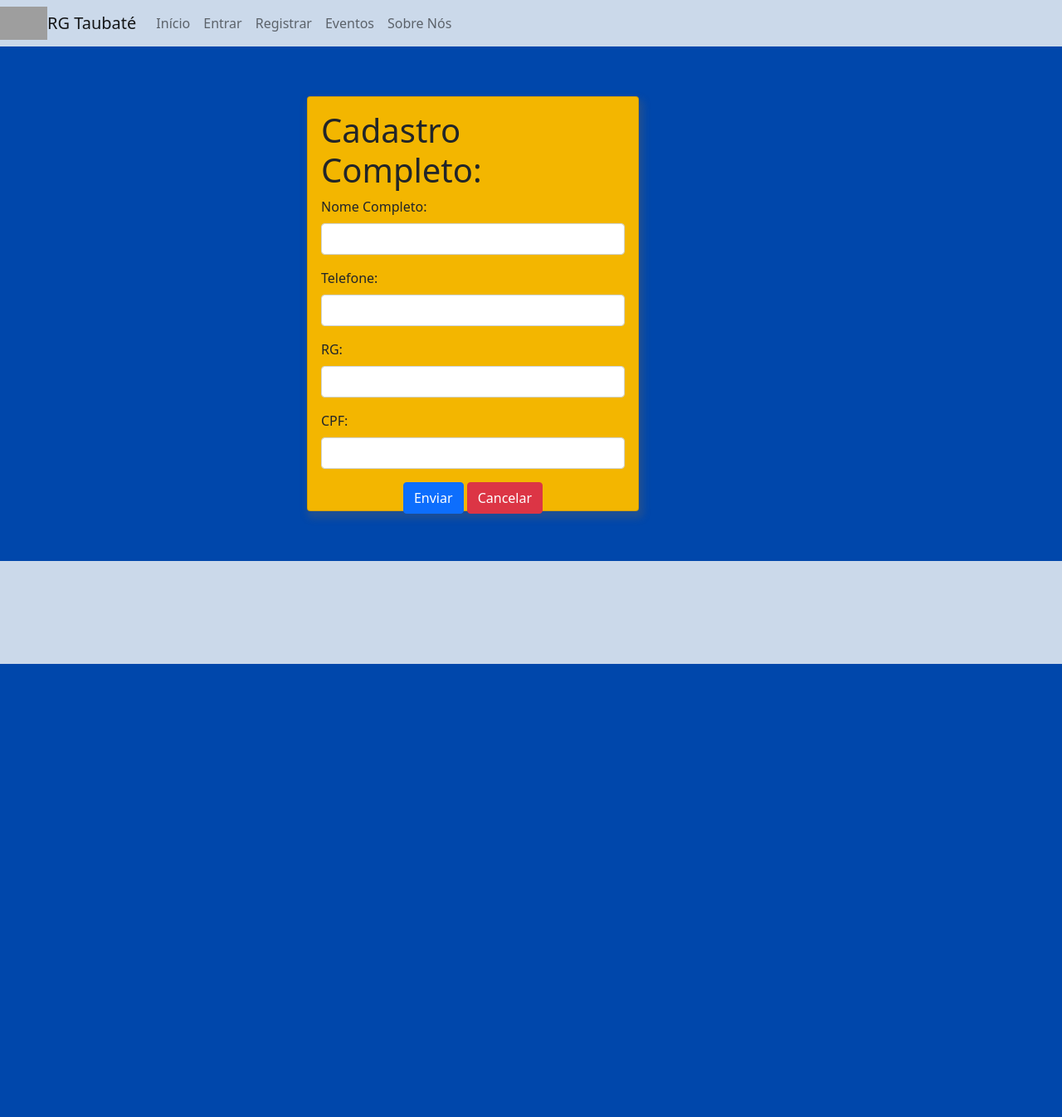
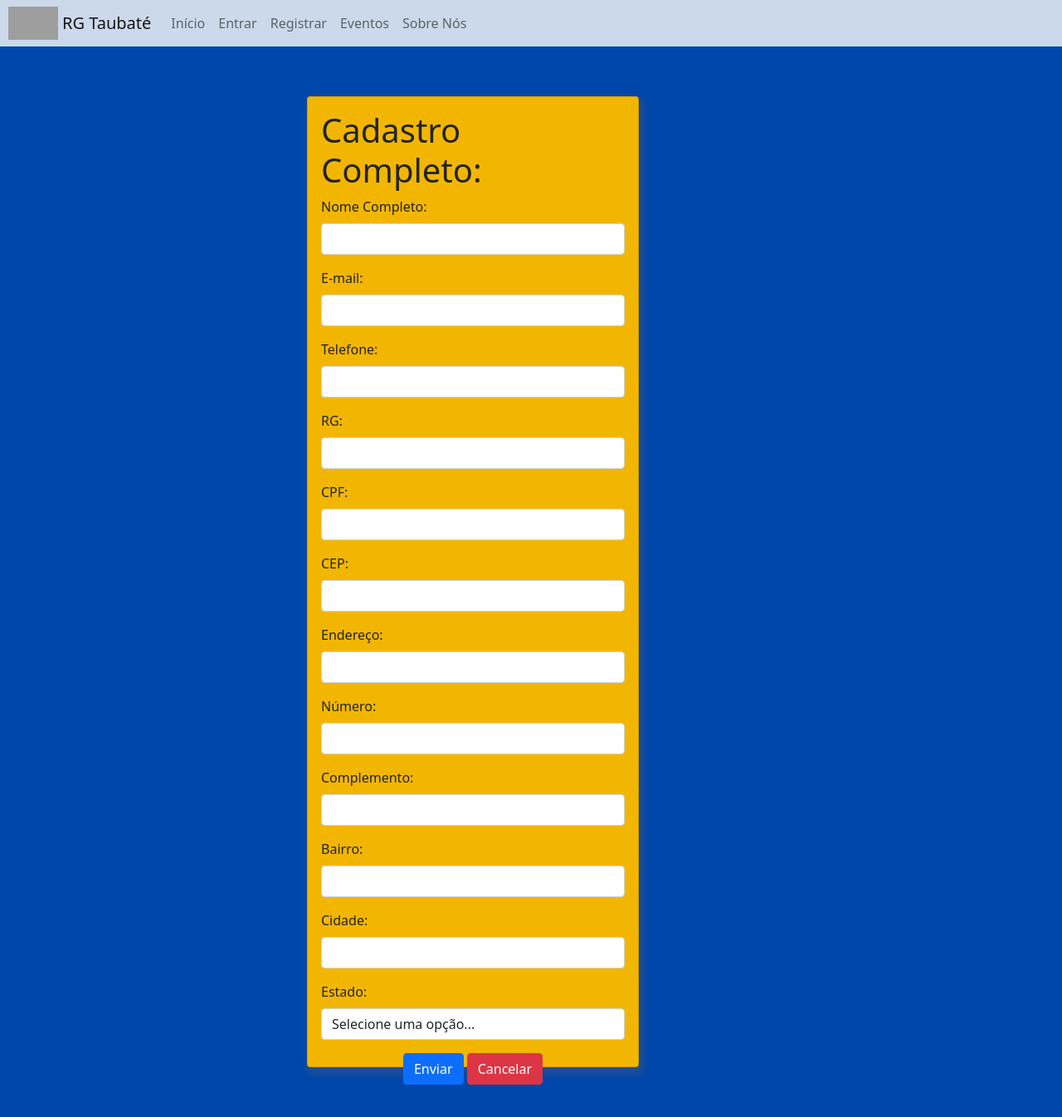
Before and after one commit to lucasrodrigof/site, a PHP site: page /cadastro.php in a window 1280 px wide. Shown: the whole page at 83% size. Before the commit the page ends 800 px from the top, so only its background shows below. Run offline with PHP 8.4, Linux system fonts and the light colour scheme; some libraries are stand-ins or nearby versions; grey boxes are pictures that could not be loaded.

Commit message:
Add files via upload

```diff
--- a/codigos/Site TV Taubaté/cadastro.php
+++ b/codigos/Site TV Taubaté/cadastro.php
@@ -23,9 +23,11 @@
 
 <body>
     <header>
+
       <nav class="navbar navbar-expand-lg navbar-light">
-          <img src="Bandeira_de_Taubaté.png" width="57" height="40" alt="">
-          <a class="navbar-brand" >
+
+          <img src="Bandeira_de_Taubaté.png" width="70" height="40" alt="" style="padding-left: 10px">
+          <a class="navbar-brand" style="padding-left: 5px">
           RG Taubaté
           </a>
             <button class="navbar-toggler" type="button" data-toggle="collapse" data-target="#conteudoNavbarSuportado" aria-controls="conteudoNavbarSuportado" aria-expanded="false" aria-label="Alterna navegação">
@@ -67,11 +69,16 @@
     <div class="card">
     <div class="card-body">
 
-    <form id="form-cadastro">
+    <form >
     <div class="mb-3">
     <h1>Cadastro Completo:</h1>
     <label class="form-label">Nome Completo:</label>
     <input type="text" class="form-control" id="nome" required>
+    </div>
+
+    <div class="mb-3">
+    <label class="form-label">E-mail:</label>
+    <input type="text" class="form-control" id="email">
     </div>
 
     <div class="mb-3">
@@ -87,6 +94,70 @@
     <div class="mb-3">
     <label class="form-label">CPF:</label>
     <input type="text" class="form-control" id="cpf">
+    </div>
+
+    <div class="mb-3">
+    <label for="cep" class="form-label">CEP:</label>
+		<input id="cep" type="text" class="form-control" required/>
+    </div>
+
+    <div class="mb-3">
+    <label for="endereco" class="form-label">Endereço:</label>
+		<input id="endereco" type="text" class="form-control" required/>
+    </div>
+
+    <div class="mb-3">
+    <label for="numero" class="form-label">Número:</label>
+		<input id="numero" type="text" class="form-control" required/>
+    </div>
+
+    <div class="mb-3">
+    <label for="complemento" class="form-label">Complemento:</label>
+		<input id="complemento" type="text" class="form-control"/>
+    </div>
+
+    <div class="mb-3">
+    <label for="bairro" class="form-label">Bairro:</label>
+		<input id="bairro" type="text" class="form-control" required/>
+    </div>
+
+    <div class="mb-3">
+    <label for="cidade" class="form-label">Cidade:</label>
+		<input id="cidade" type="text" class="form-control" required/>
+    </div>
+
+    <div class="mb-3">
+    <label for="estado" class="form-label">Estado:</label>
+		<select id="estado" class="form-control">
+      <option value="">Selecione uma opção...</option>
+			<option value="AC">Acre</option>
+			<option value="AL">Alagoas</option>
+			<option value="AP">Amapá</option>
+			<option value="AM">Amazonas</option>
+			<option value="BA">Bahia</option>
+			<option value="CE">Ceará</option>
+			<option value="DF">Distrito Federal</option>
+			<option value="ES">Espírito Santo</option>
+			<option value="GO">Goiás</option>
+			<option value="MA">Maranhão</option>
+			<option value="MT">Mato Grosso</option>
+			<option value="MS">Mato Grosso do Sul</option>
+			<option value="MG">Minas Gerais</option>
+			<option value="PA">Pará</option>
+			<option value="PB">Paraíba</option>
+			<option value="PR">Paraná</option>
+			<option value="PE">Pernambuco</option>
+			<option value="PI">Piauí</option>
+			<option value="RJ">Rio de Janeiro</option>
+			<option value="RN">Rio Grande do Norte</option>
+			<option value="RS">Rio Grande do Sul</option>
+			<option value="RO">Rondônia</option>
+			<option value="RR">Roraima</option>
+			<option value="SC">Santa Catarina</option>
+			<option value="SP">São Paulo</option>
+			<option value="SE">Sergipe</option>
+			<option value="TO">Tocantins</option>
+		</select>
     </div>
 
     <div class="form-group text-center">
--- a/codigos/Site TV Taubaté/style.css
+++ b/codigos/Site TV Taubaté/style.css
@@ -27,7 +27,3 @@ body{
     background-color:  #cbd9ea;
 
 }
-
-form, .alert{
-    margin-bottom: 0;
-}
--- a/codigos/Site TV Taubaté/stylecadastro.css
+++ b/codigos/Site TV Taubaté/stylecadastro.css
@@ -10,7 +10,7 @@ header{
 .card{
     background-color: #f3b600;
     width: 400px;
-    height: 500px;
+    height: 1170px;
     box-shadow: 3px 6px 8px 3px rgba(100, 100, 100, 0.3);
 
 }
@@ -27,7 +27,3 @@ body{
     background-color:  #cbd9ea;
 
 }
-
-form, .alert{
-    margin-bottom: 0;
-}
```
Also changed, not shown: codigos/Site TV Taubaté/conexao.php (added, +12 -0 lines), codigos/Site TV Taubaté/index.php (+9 -8 lines), codigos/Site TV Taubaté/inicial.php (added, +26 -0 lines).
